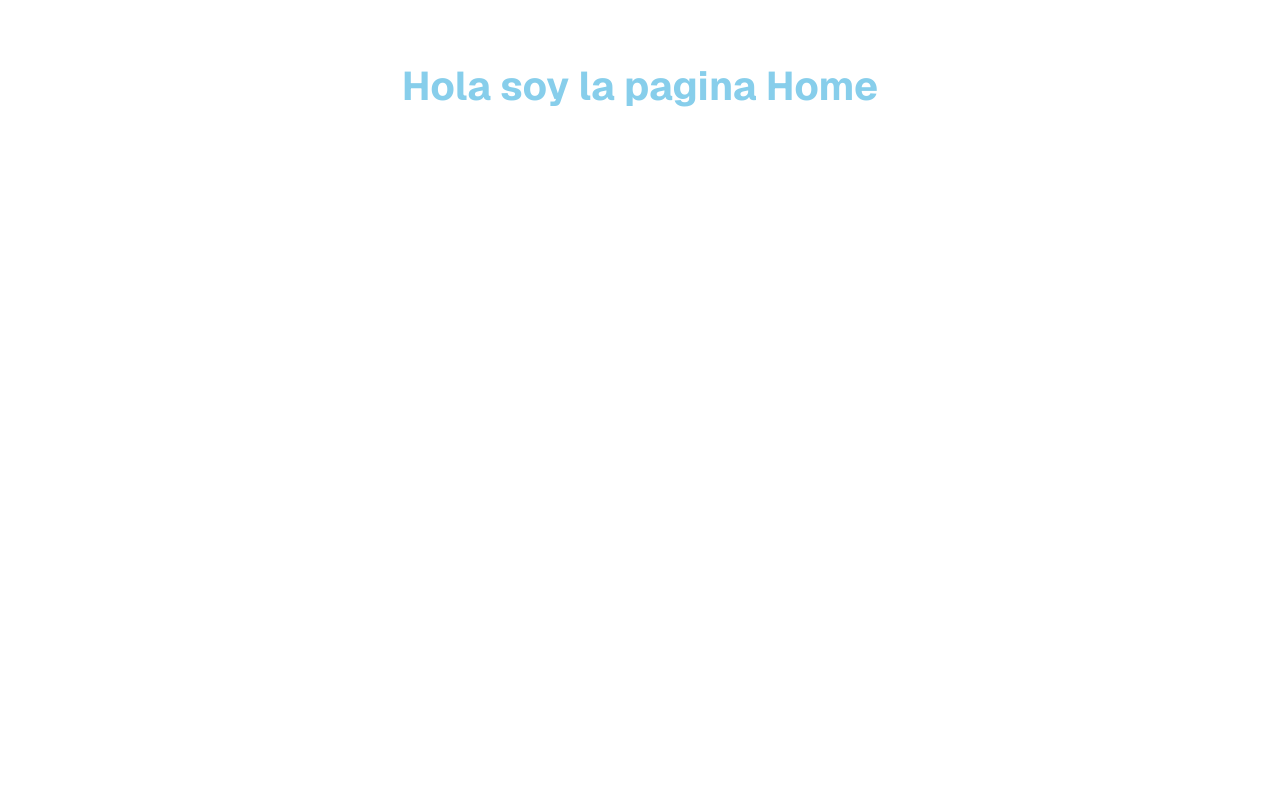
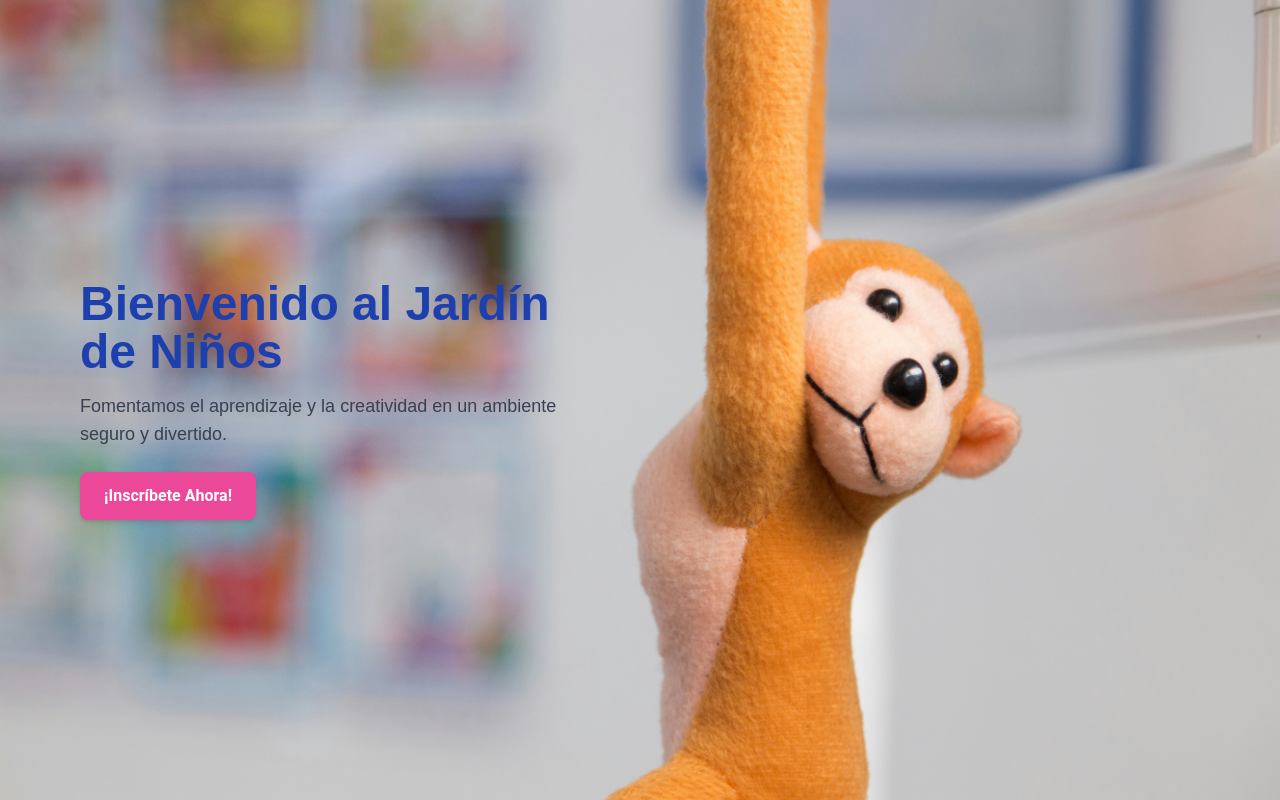
Before and after one commit to Rodro1975/jardin-infantil, a Next.js app: page / in a window 1280 px wide. Built offline with nearby package versions, Linux system fonts and the light colour scheme.

Commit message:
Actualizando cambios y resolviendo conflictos

```diff
--- a/src/app/page.js
+++ b/src/app/page.js
@@ -2,8 +2,27 @@ import Image from "next/image";
 
 export default function Home() {
   return (
-    <div className="grid grid-rows-[20px_1fr_20px] items-center justify-items-center min-h-screen p-8 pb-20 gap-16 sm:p-20 font-[family-name:var(--font-geist-sans)]">
-      <h1>Hola soy la pagina Home</h1>
+    <div className="relative flex items-center justify-start min-h-screen p-8 pb-20 gap-16 sm:p-20 bg-gradient-to-r from-blue-200 to-yellow-100">
+      <div className="max-w-lg z-10">
+        <h1 className="text-5xl font-bold text-blue-800 mb-4">
+          Bienvenido al Jardín de Niños
+        </h1>
+        <p className="text-lg text-gray-700 mb-6">
+          Fomentamos el aprendizaje y la creatividad en un ambiente seguro y divertido.
+        </p>
+        <button className="px-6 py-3 bg-pink-500 text-white rounded-lg shadow-md hover:bg-pink-600 transition duration-300">
+          ¡Inscríbete Ahora!
+        </button>
+      </div>
+      <div className="hidden md:block absolute right-0 top-0 h-full w-full">
+        <Image
+          src="/kinder.jpg" // Cambia esto por la ruta a tu imagen
+          alt="Imagen representativa del jardín de niños"
+          layout="fill"
+          objectFit="cover"
+          priority
+        />
+      </div>
     </div>
   );
 }
```
